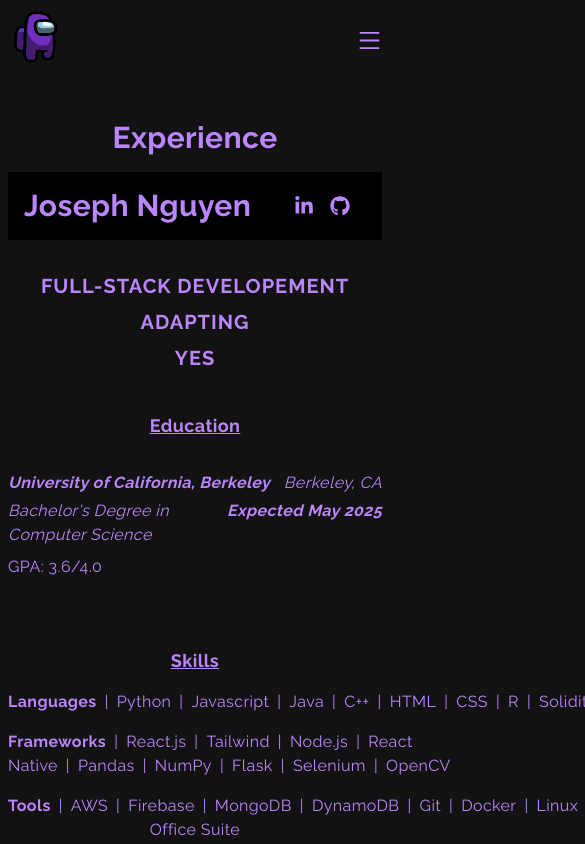
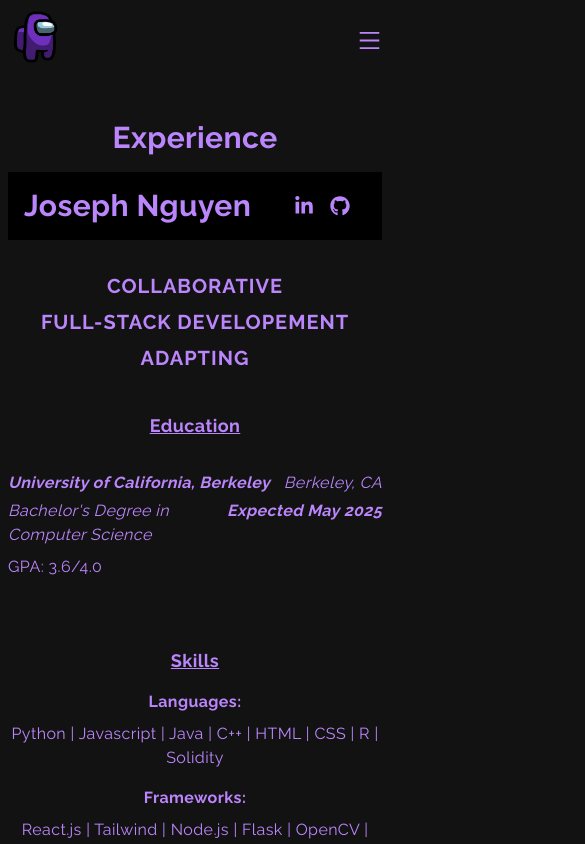
Before and after one commit to jspnguyen/Personal_Portfolio, a Next.js app: page /experience in a window 390 px wide. Shown: the top 844 px of the page, 585 px wide, since content can reach past the window. Built offline with nearby package versions, Linux system fonts and the light colour scheme.

Commit message:
Fixed experience page mobile compatability

```diff
--- a/pages/experience.jsx
+++ b/pages/experience.jsx
@@ -2,7 +2,7 @@
 import Head from 'next/head';
 import { FaGithub, FaLinkedinIn } from 'react-icons/fa';
 
-const resume = () => {
+const experience = () => {
   return (
     <>
       <Head>
@@ -43,9 +43,9 @@
             </p>
           </div>
           <div className='block sm:hidden'>
-            <p>Full-Stack Developement</p>
-            <p className='py-2'>Adapting</p>
-            <p>Yes</p>
+            <p>Collaborative</p>
+            <p className='py-2'>Full-Stack Developement</p>
+            <p>Adapting</p>
           </div>
         </div>
 
@@ -67,43 +67,21 @@
 
         {/* Skills */}
         <div className='text-center py-4'>
-          <h5 className='text-center underline text-[18px] py-2'>Skills</h5>
-          <p className='py-2'>
-            <span className='font-bold'>Languages</span>
-            <span className='px-2'>|</span>Python
-            <span className='px-2'>|</span>Javascript
-            <span className='px-2'>|</span>Java
-            <span className='px-2'>|</span>C++
-            <span className='px-2'>|</span>HTML
-            <span className='px-2'>|</span>CSS
-            <span className='px-2'>|</span>R
-            <span className='px-2'>|</span>Solidity
-          </p>
-          <p className='py-2'>
-            <span className='font-bold'>Frameworks</span>
-            <span className='px-2'>|</span>React.js
-            <span className='px-2'>|</span>Tailwind
-            <span className='px-2'>|</span>Node.js
-            <span className='px-2'>|</span>React Native
-            <span className='px-2'>|</span>Pandas
-            <span className='px-2'>|</span>NumPy
-            <span className='px-2'>|</span>Flask
-            <span className='px-2'>|</span>Selenium
-            <span className='px-2'>|</span>OpenCV
-          </p>
-          <p className='py-2'>
-            <span className='font-bold'>Tools</span>
-            <span className='px-2'>|</span>AWS
-            <span className='px-2'>|</span>Firebase
-            <span className='px-2'>|</span>MongoDB
-            <span className='px-2'>|</span>DynamoDB
-            <span className='px-2'>|</span>Git
-            <span className='px-2'>|</span>Docker
-            <span className='px-2'>|</span>Linux
-            <span className='px-2'>|</span>Agile
-            <span className='px-2'>|</span>Truth
-            <span className='px-2'>|</span>MS Office Suite
-          </p>
+          <h5 className='underline text-[18px] py-2'>Skills</h5>
+          <div className='flex flex-col items-center justify-center'>
+            <p className='flex flex-wrap justify-center gap-2 py-2'>
+              <span className='font-bold'>Languages:</span>
+              <span> Python | Javascript | Java | C++ | HTML | CSS | R | Solidity</span>
+            </p>
+            <p className='flex flex-wrap justify-center gap-2 py-2'>
+              <span className='font-bold'>Frameworks:</span>
+              <span> React.js | Tailwind | Node.js | Flask | OpenCV | React Native | Pandas | NumPy | Selenium</span>
+            </p>
+            <p className='flex flex-wrap justify-center gap-2 py-2'>
+              <span className='font-bold'>Tools:</span>
+              <span> AWS | Firebase | MongoDB | DynamoDB | Git | Docker | Linux | Agile</span>
+            </p>
+          </div>
         </div>
 
         <h5 className='text-center underline text-[18px] py-4'>
@@ -188,4 +166,4 @@
   );
 };
 
-export default resume;
+export default experience;
```
